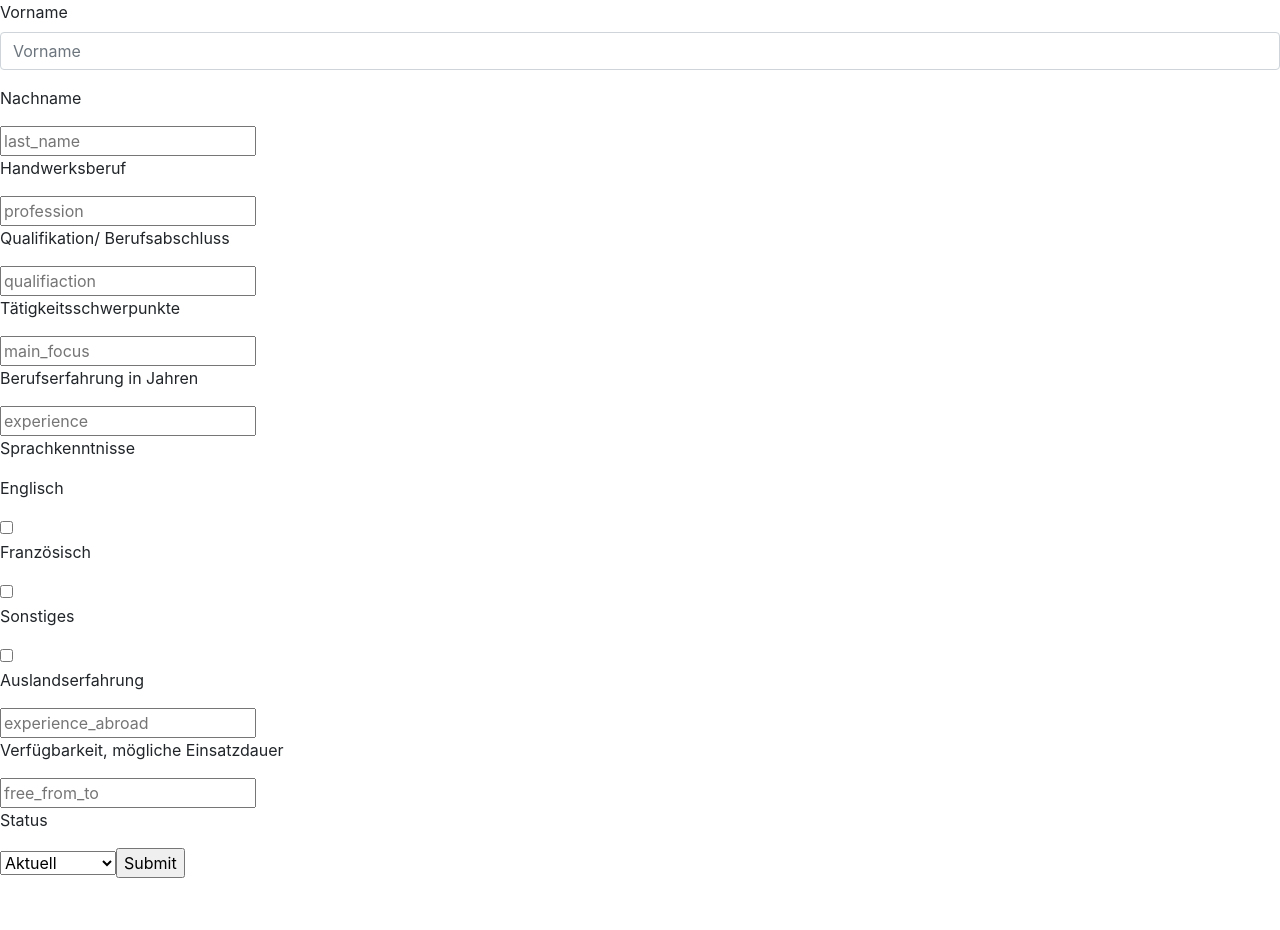
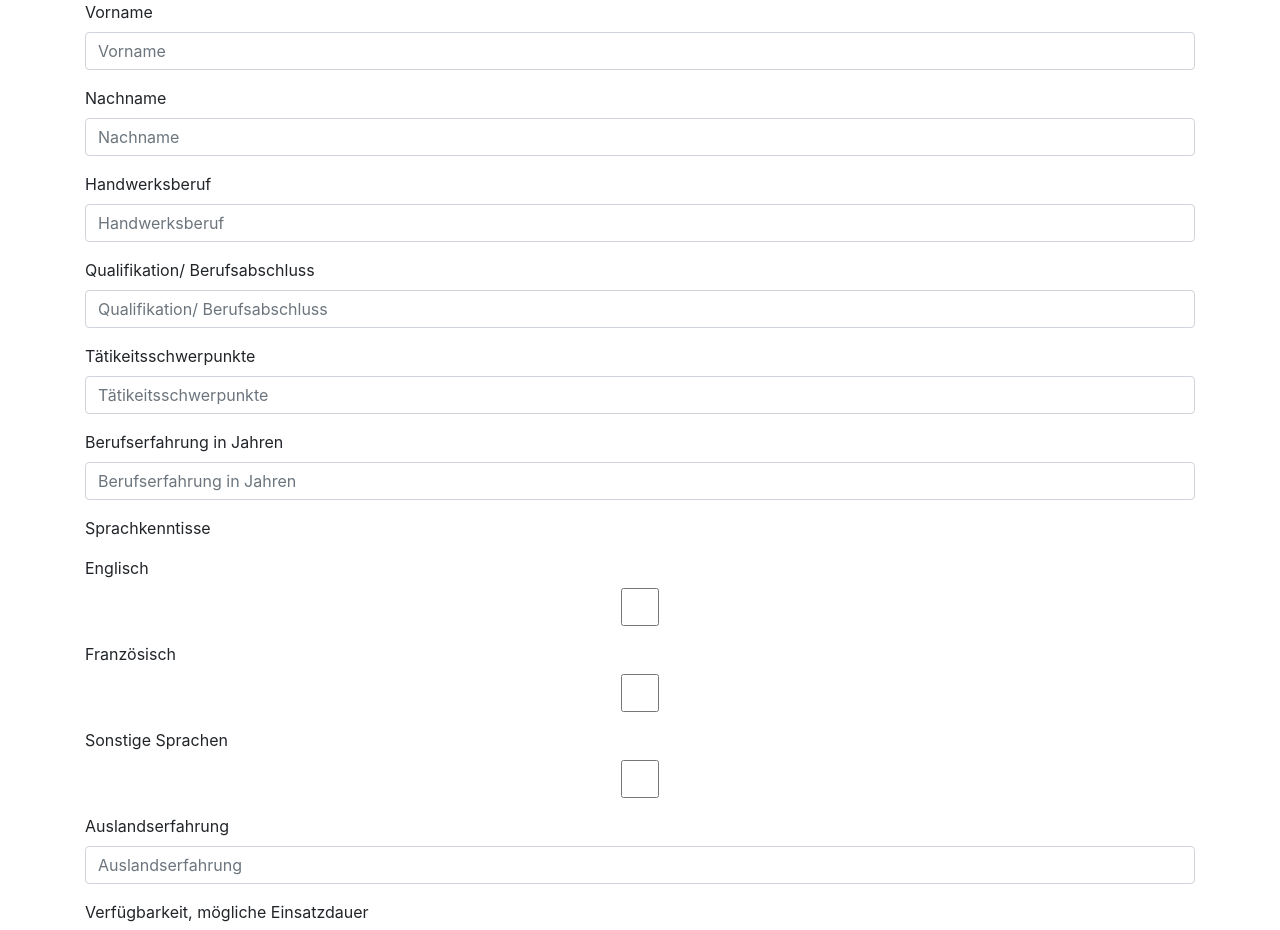
Before and after one commit to j05ch/react-forms-training, a React (Create React App) app: page / in a window 1280 px wide. Shown: the top 930 px of the page. Before the commit the page ends 878 px from the top, so only its background shows below. Built offline with nearby package versions, Linux system fonts and the light colour scheme.

Commit message:
add languages

```diff
--- a/src/App.js
+++ b/src/App.js
@@ -1,9 +1,16 @@
-import React from 'react';
+import React, { useEffect, useState } from 'react';
 import { useForm } from 'react-hook-form';
 import Form from 'react-bootstrap/Form'
+import Container from 'react-bootstrap/Container'
 
 function App() {
+    const [formNames, setFormNames] = useState({});
     const {register, handleSubmit, errors, watch} = useForm();
+
+    useEffect(() => {
+        setFormNames(formDe);
+    }, []);
+
     const onSubmit = data => {
         console.log(data)
     };
@@ -11,49 +18,114 @@ function App() {
     console.log(watch('example'));
     console.log(errors);
 
+    const formDe = {
+        firstName: 'Vorname',
+        lastName: 'Nachname',
+        profession: 'Handwerksberuf',
+        qualification: 'Qualifikation/ Berufsabschluss',
+        mainFocus: 'Tätikeitsschwerpunkte',
+        experience: 'Berufserfahrung in Jahren',
+        languages: 'Sprachkenntisse',
+        english: 'Englisch',
+        french: 'Französisch',
+        other: 'Sonstige Sprachen',
+        experienceAbroad: 'Auslandserfahrung',
+        freeFromTo: 'Verfügbarkeit, mögliche Einsatzdauer',
+        status: 'Status',
+        ongoing: 'Aktuell',
+        notOngoing: 'Nicht aktuell'
+    };
+
+    const formEn = {
+        firstName: 'Given name',
+        lastName: 'Name',
+        profession: 'Profession',
+        qualification: 'Qualification',
+        mainFocus: 'Main focus',
+        experience: 'Experience in years',
+        languages: 'Languages',
+        english: 'English',
+        french: 'French',
+        other: 'Other languages',
+        experienceAbroad: 'Experience abroad',
+        freeFromTo: 'Free from to',
+        status: 'Status',
+        ongoing: 'Ongoing',
+        notOngoing: 'Ended'
+    };
+
 
     return (
-        // <form onSubmit={handleSubmit(onSubmit)}>
-        //     <input name='example' defaultValue='test' ref={register} />
-        //     <input name='exampleRequired' ref={register({required: true})} />
-        //     {errors.exampleRequired && <span>This field is required</span>}
-        //
-        //     <input type='submit'/>
-        // </form>
-        <form onSubmit={handleSubmit(onSubmit)}>
-            <Form.Group controlId="firstName">
-                <Form.Label>Vorname</Form.Label>
-                <Form.Control as="input" type="text" placeholder="Vorname" name="first_name" ref={register({required: true, maxLength: 80})} />
-            </Form.Group>
-            <p>Nachname</p>
-            <input type="text" placeholder="last_name" name="last_name" ref={register({required: true, maxLength: 100})} />
-            <p>Handwerksberuf</p>
-            <input type="text" placeholder="profession" name="profession" ref={register({required: true, maxLength: 100})} />
-            <p>Qualifikation/ Berufsabschluss</p>
-            <input type="text" placeholder="qualifiaction" name="qualifiaction" ref={register({required: true, maxLength: 200})} />
-            <p>Tätigkeitsschwerpunkte</p>
-            <input type="text" placeholder="main_focus" name="main_focus" ref={register({required: true, maxLength: 200})} />
-            <p>Berufserfahrung in Jahren</p>
-            <input type="number" placeholder="experience" name="experience" ref={register({required: true, maxLength: 3})} />
-            <p>Sprachkenntnisse</p>
-            <p>Englisch</p>
-            <input type="checkbox" placeholder="english" name="english" ref={register} />
-            <p>Französisch</p>
-            <input type="checkbox" placeholder="french" name="french" ref={register} />
-            <p>Sonstiges</p>
-            <input type="checkbox" placeholder="other_lang" name="other_lang" ref={register} />
-            <p>Auslandserfahrung</p>
-            <input type="text" placeholder="experience_abroad" name="experience_abroad" ref={register({maxLength: 200})} />
-            <p>Verfügbarkeit, mögliche Einsatzdauer</p>
-            <input type="text" placeholder="free_from_to" name="free_from_to" ref={register({required: true, maxLength: 200})} />
-            <p>Status</p>
-            <select name="status" ref={register({ required: true })}>
-                <option value="Aktuell">Aktuell</option>
-                <option value=" Nicht aktuell"> Nicht aktuell</option>
-            </select>
-
-            <input type="submit" />
-        </form>
+        <Container>
+            <form onSubmit={handleSubmit(onSubmit)}>
+                <Form.Group controlId="firstName">
+                    <Form.Label>{formNames.firstName}</Form.Label>
+                    <Form.Control as="input" type="text" placeholder={formNames.firstName} name="firstName"
+                                  ref={register({required: true, maxLength: 100})} />
+                </Form.Group>
+                <Form.Group controlId="lastName">
+                    <Form.Label>{formNames.lastName}</Form.Label>
+                    <Form.Control as="input" type="text" placeholder={formNames.lastName} name="lastName"
+                                  ref={register({required: true, maxLength: 100})} />
+                </Form.Group>
+                <Form.Group controlId="profession">
+                    <Form.Label>{formNames.profession}</Form.Label>
+                    <Form.Control as="input" type="text" placeholder={formNames.profession} name="profession"
+                                  ref={register({required: true, maxLength: 100})} />
+                </Form.Group>
+                <Form.Group controlId="qualification">
+                    <Form.Label>{formNames.qualification}</Form.Label>
+                    <Form.Control as="input" type="text" placeholder={formNames.qualification} name="qualification"
+                                  ref={register({required: true, maxLength: 100})} />
+                </Form.Group>
+                <Form.Group controlId="mainFocus">
+                    <Form.Label>{formNames.mainFocus}</Form.Label>
+                    <Form.Control as="input" type="text" placeholder={formNames.mainFocus} name="mainFocus"
+                                  ref={register({required: true, maxLength: 100})} />
+                </Form.Group>
+                <Form.Group controlId="experience">
+                    <Form.Label>{formNames.experience}</Form.Label>
+                    <Form.Control as="input" type="number" placeholder={formNames.experience} name="experience"
+                                  ref={register({required: true, maxLength: 100})} />
+                </Form.Group>
+                <p>{formNames.languages}</p>
+                <Form.Group controlId="english">
+                    <Form.Label>{formNames.english}</Form.Label>
+                    <Form.Control as="input" type="checkbox" placeholder={formNames.english} name="english"
+                                  ref={register} />
+                </Form.Group>
+                <Form.Group controlId="french">
+                    <Form.Label>{formNames.french}</Form.Label>
+                    <Form.Control as="input" type="checkbox" placeholder={formNames.french} name="french"
+                                  ref={register} />
+                </Form.Group>
+                <Form.Group controlId="other">
+                    <Form.Label>{formNames.other}</Form.Label>
+                    <Form.Control as="input" type="checkbox" placeholder={formNames.other} name="other"
+                                  ref={register} />
+                </Form.Group>
+                <Form.Group controlId="experienceAbroad">
+                    <Form.Label>{formNames.experienceAbroad}</Form.Label>
+                    <Form.Control as="input" type="text" placeholder={formNames.experienceAbroad}
+                                  name="experienceAbroad"
+                                  ref={register({required: true, maxLength: 300})} />
+                </Form.Group>
+                <Form.Group controlId="freeFromTo">
+                    <Form.Label>{formNames.freeFromTo}</Form.Label>
+                    <Form.Control as="input" type="text" placeholder={formNames.freeFromTo} name="freeFromTo"
+                                  ref={register({required: true, maxLength: 100})} />
+                </Form.Group>
+                <Form.Group controlId="status">
+                    <Form.Label>{formNames.status}</Form.Label>
+                    <Form.Control as="select" name="status"
+                                  ref={register({required: true})}>
+                        <option name={formNames.ongoing}>{formNames.ongoing}</option>
+                        <option name={formNames.notOngoing}>{formNames.notOngoing}</option>
+                    </Form.Control>
+                </Form.Group>
+                <input type="submit" />
+            </form>
+        </Container>
     );
 }
 
```
